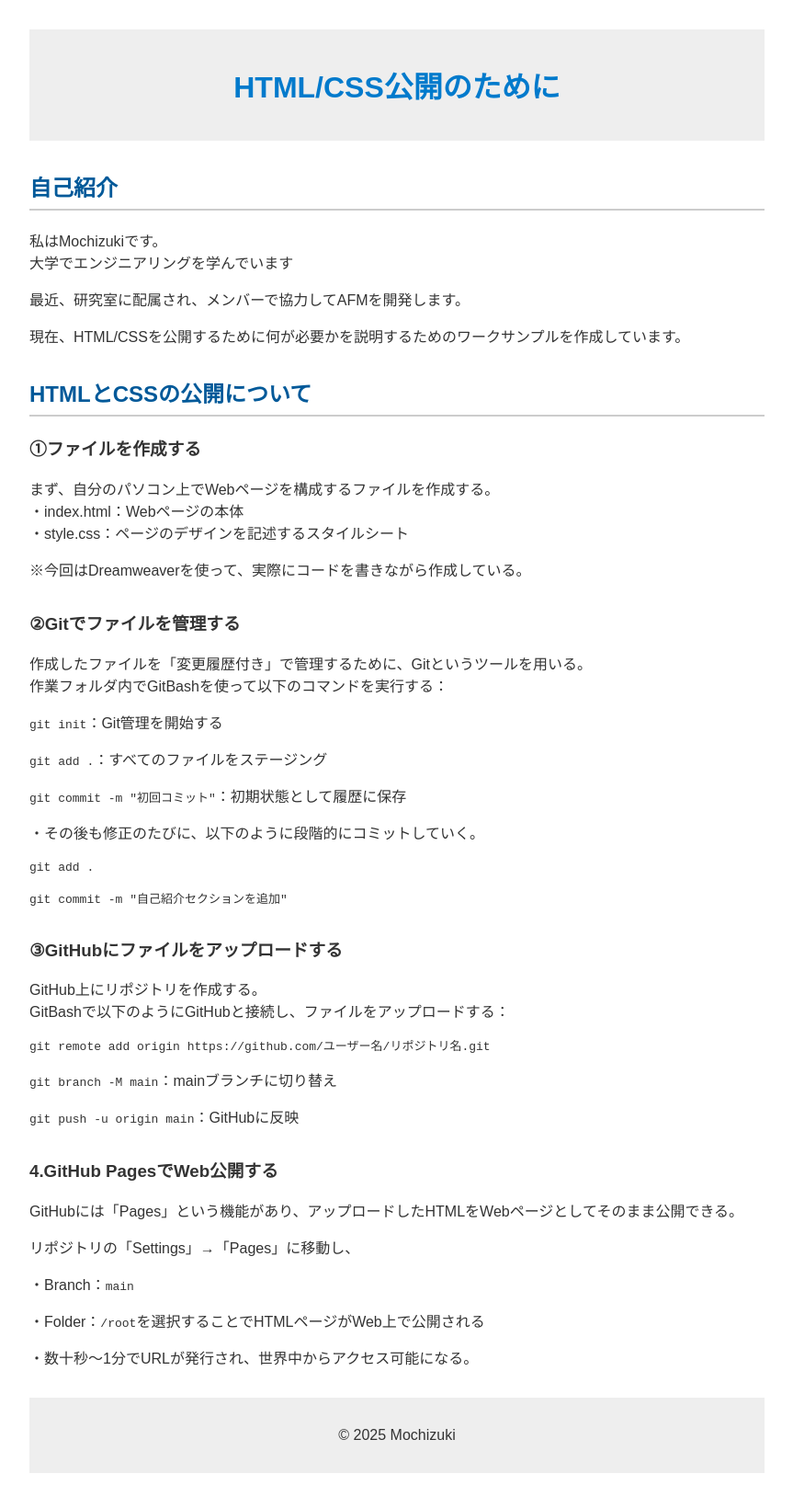
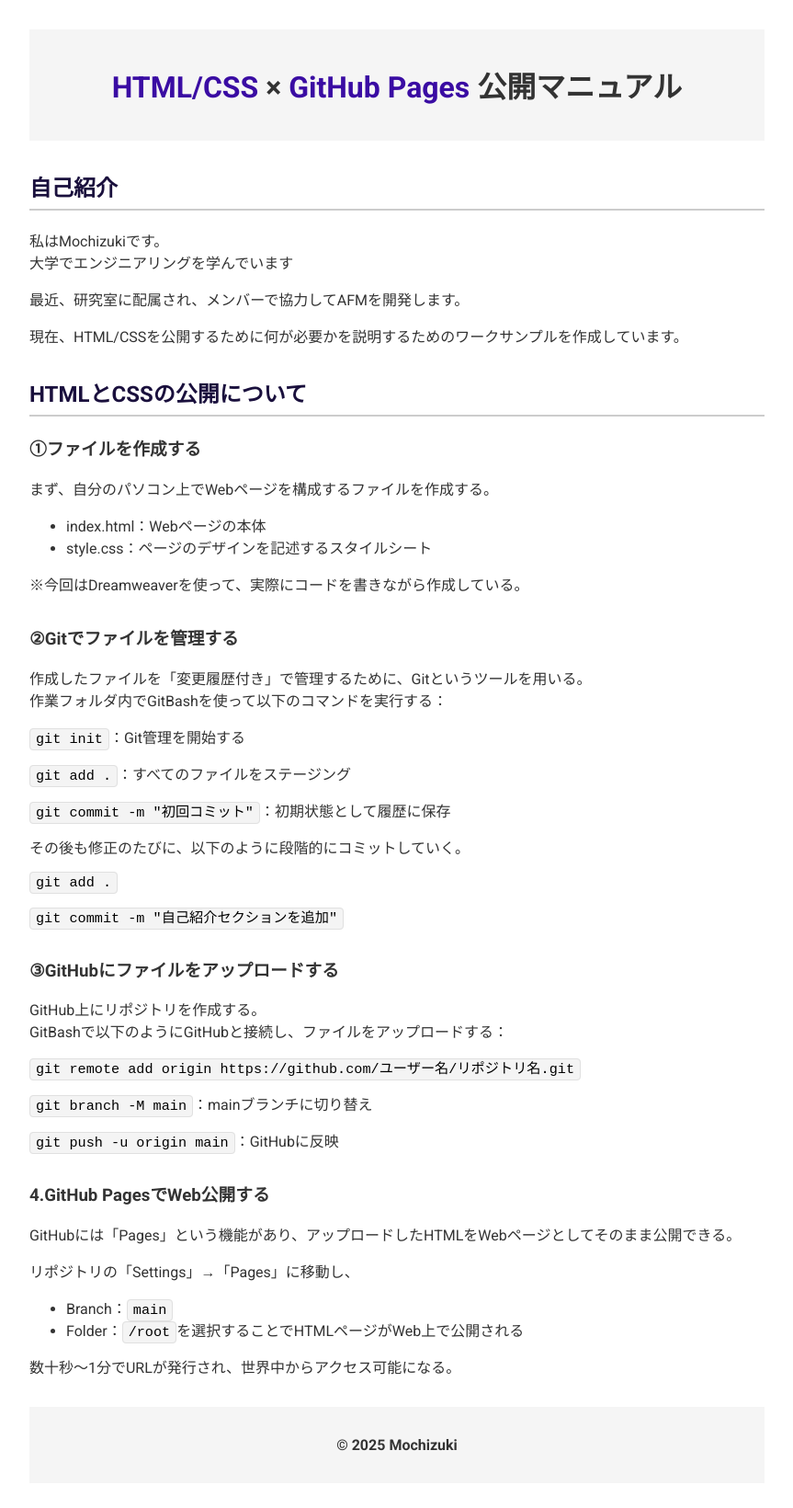
Before and after one commit to MochizukiShunsuke/Voicy_WorkSample, a plain HTML site: page index.html in a window 1280 px wide. Shown: the whole page at 92% size, without its empty margins (208-1071 px from the left). Drawn offline with Linux system fonts and the light colour scheme.

Commit message:
CSS修正と不要情報削除

```diff
--- a/index.html
+++ b/index.html
@@ -5,12 +5,16 @@
 	<title>自作HTML/CSSを公開するために必要な手順</title>
 	<link rel="stylesheet" href="style.css">
 </head>
+	<link rel="preconnect" href="https://fonts.googleapis.com">
+<link rel="preconnect" href="https://fonts.gstatic.com" crossorigin>
+<link href="https://fonts.googleapis.com/css2?family=Noto+Sans+JP:wght@100..900&family=Roboto:ital,wght@0,100..900;1,100..900&display=swap" rel="stylesheet">
 <body>
 <header>
-		<h1>HTML/CSS公開のために</h1>
+		<h1><span>HTML/CSS</span> × <span>GitHub Pages</span> 公開マニュアル</h1>
 	</header>
 
 	<main>
+
 		<section>
 			<h2>自己紹介</h2>
 			<p>私はMochizukiです。<br>
@@ -18,23 +22,29 @@
 			<p>最近、研究室に配属され、メンバーで協力してAFMを開発します。</p>
 			<p>現在、HTML/CSSを公開するために何が必要かを説明するためのワークサンプルを作成しています。</p>
 		</section>
+
 		<section>
 			<h2>HTMLとCSSの公開について</h2>
 			<section>
 				<h3>①ファイルを作成する</h3>
-				<p>まず、自分のパソコン上でWebページを構成するファイルを作成する。<br>・index.html：Webページの本体<br>・style.css：ページのデザインを記述するスタイルシート</p>
+				<p>まず、自分のパソコン上でWebページを構成するファイルを作成する。</p>
+				<ul>
+					<li>index.html：Webページの本体</li>
+					<li>style.css：ページのデザインを記述するスタイルシート</li></ul>
 				<p>※今回はDreamweaverを使って、実際にコードを書きながら作成している。</p>
 			</section>
+
 			<section>
 				<h3>②Gitでファイルを管理する</h3>
 				<p>作成したファイルを「変更履歴付き」で管理するために、Gitというツールを用いる。<br>作業フォルダ内でGitBashを使って以下のコマンドを実行する：</p>
 				<p><code>git init</code>：Git管理を開始する</p>
 				<p><code>git add .</code>：すべてのファイルをステージング</p>
 				<p><code>git commit -m "初回コミット"</code>：初期状態として履歴に保存</p>
-				<p>・その後も修正のたびに、以下のように段階的にコミットしていく。</p>
+				<p>その後も修正のたびに、以下のように段階的にコミットしていく。</p>
 				<p><code>git add .</code></p>
 				<p><code>git commit -m "自己紹介セクションを追加"</code></p>
 			</section>
+
 			<section>
 				<h3>③GitHubにファイルをアップロードする</h3>
 				<p>GitHub上にリポジトリを作成する。<br>GitBashで以下のようにGitHubと接続し、ファイルをアップロードする：</p>
@@ -42,14 +52,18 @@
 				<p><code>git branch -M main</code>：mainブランチに切り替え</p>
 				<p><code>git push -u origin main</code>：GitHubに反映</p>
 			</section>
+
 			<section>
 				<h3>4.GitHub PagesでWeb公開する</h3>
 				<p>GitHubには「Pages」という機能があり、アップロードしたHTMLをWebページとしてそのまま公開できる。</p>
 				<p>リポジトリの「Settings」→「Pages」に移動し、</p>
-				<p>・Branch：<code>main</code></p>
-				<p>・Folder：<code>/root</code>を選択することでHTMLページがWeb上で公開される</p>
-				<p>・数十秒〜1分でURLが発行され、世界中からアクセス可能になる。</p>
+				<ul>
+				<li>Branch：<code>main</code></li>
+				<li>Folder：<code>/root</code>を選択することでHTMLページがWeb上で公開される</li>
+				</ul>
+				<p>数十秒〜1分でURLが発行され、世界中からアクセス可能になる。</p>
 			</section>
+
 		</section>
 	</main>
 
--- a/style.css
+++ b/style.css
@@ -8,23 +8,29 @@ body {
   color: #333;
   font-family: sans-serif;
   padding: 2em;
+  font-family: "Roboto", "Noto Sans JP", sans-serif;
 }
 
 header, footer {
-  background-color: #eeeeee;
+  background-color: #f5f5f5;
   text-align: center;
   padding: 1em;
   margin-bottom: 2em;
+  font-weight: bold;
+  font-family: "Roboto", "Noto Sans JP", sans-serif;
 }
 
 h1 {
   font-size: 2em;
-  color: #007acc;
+}
+
+span {
+	color: #3a0ca3;
 }
 
 h2 {
   font-size: 1.5em;
-  color: #005999;
+  color: #1a103d;
   border-bottom: 2px solid #ccc;
   padding-bottom: 0.3em;
 }
@@ -32,3 +38,13 @@ h2 {
 section {
   margin-bottom: 2em;
 }
+
+code {
+  background-color: #f4f4f4;
+  padding: 2px 6px;
+  font-family: "Courier New", monospace;
+  border-radius: 4px;
+  color: black;
+  border: 1px solid #e0e0e0;
+  font-size: 0.95em;
+}
```
